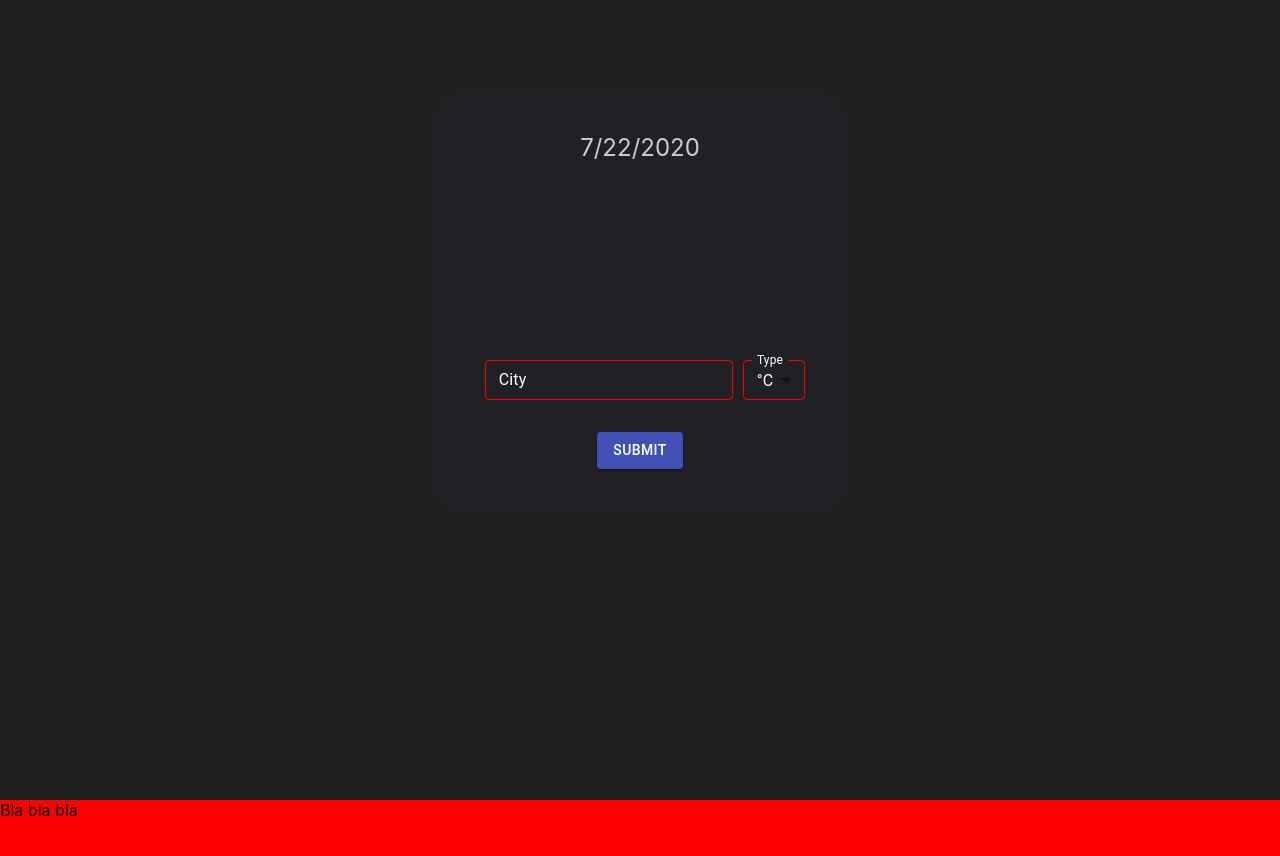
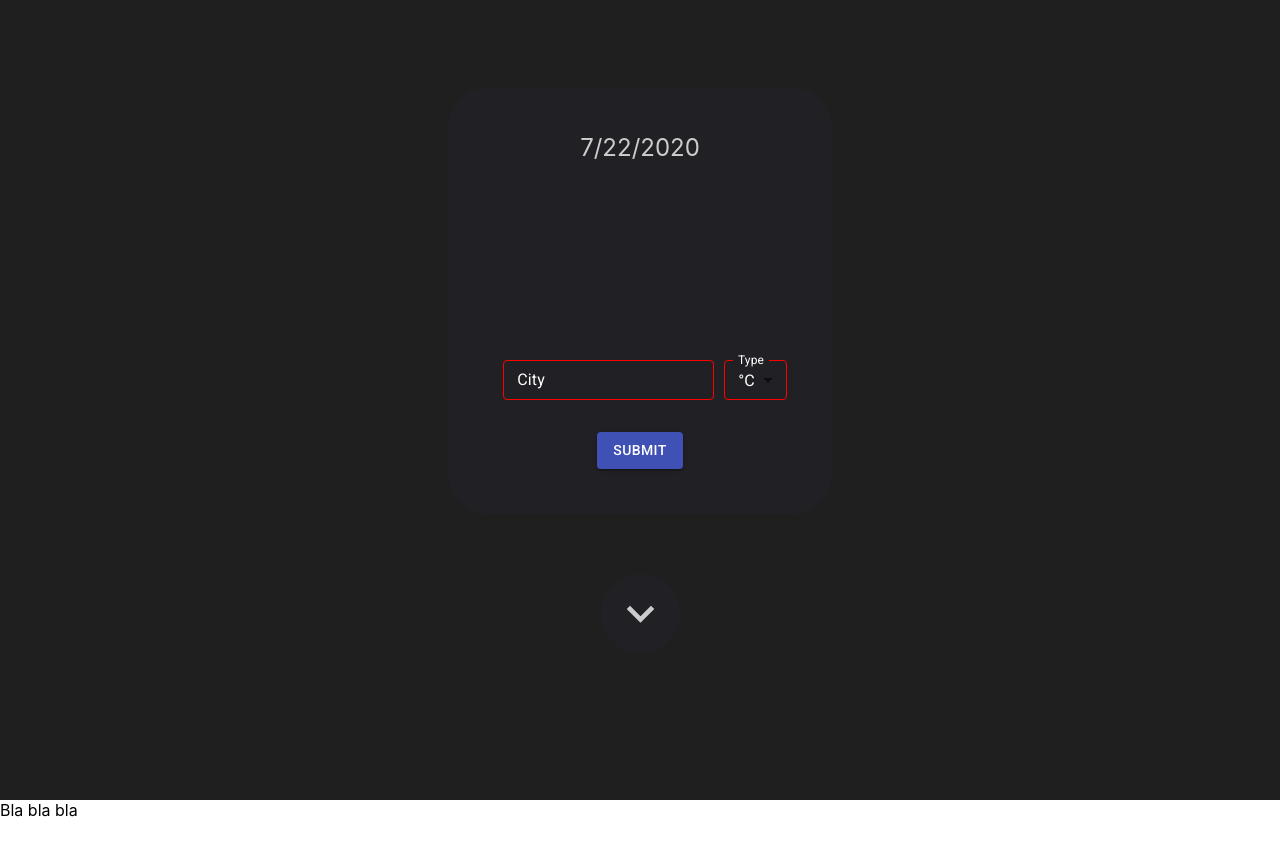
Before and after one commit to JamesCrr/Weather-WebApp, a React (Create React App) app in the folder client/: page / in a window 1280 px wide. Shown: the top 856 px of the page. Built offline with nearby package versions, Linux system fonts and the light colour scheme; no server answers.

Commit message:
Preparing for Weather Details page

```diff
--- a/client/package.json
+++ b/client/package.json
@@ -5,6 +5,7 @@
   "proxy": "http://localhost:4000",
   "dependencies": {
     "@material-ui/core": "^4.11.0",
+    "@material-ui/icons": "^4.9.1",
     "@testing-library/jest-dom": "^4.2.4",
     "@testing-library/react": "^9.5.0",
     "@testing-library/user-event": "^7.2.1",
--- a/client/public/index.html
+++ b/client/public/index.html
@@ -24,7 +24,11 @@
       work correctly both with client-side routing and a non-root public URL.
       Learn how to configure a non-root public URL by running `npm run build`.
     -->
-    <title>React App</title>
+    <!-- Fonts to support Material Design -->
+    <link rel="stylesheet" href="https://fonts.googleapis.com/css?family=Roboto:300,400,500,700&display=swap" />
+    <!-- Icons to support Material Design -->
+    <!-- <link rel="stylesheet" href="https://fonts.googleapis.com/icon?family=Material+Icons" /> -->
+    <title>Weather Forecast</title>
   </head>
   <body>
     <noscript>You need to enable JavaScript to run this app.</noscript>
--- a/client/src/CSS/CurrentWeather.css
+++ b/client/src/CSS/CurrentWeather.css
@@ -53,6 +53,18 @@ h3, i {
     font-size: 2.5rem;
 }
 
+.expandMore-container {
+    margin-top: 60px;
+    border-radius: 50%;
+    background-color: rgba(34, 34, 39, 0.801);
+    display: inline-block;
+}
+.expandMore-button {
+    color: rgb(204, 204, 204);
+}
+.expandMore-icon {
+    font-size: 55px;
+}
 
 
 /* Extra small devices (phones, 600px and down) */
--- /dev/null
+++ b/client/src/CSS/WeatherDetails.css
@@ -0,0 +1,3 @@
+html {
+    scroll-behavior: smooth;
+}
--- a/client/src/Components/CurrentWeather.js
+++ b/client/src/Components/CurrentWeather.js
@@ -1,5 +1,8 @@
 import React from "react"
 import axios from 'axios';
+import { StylesProvider, styled } from "@material-ui/core/styles";
+import IconButton from '@material-ui/core/IconButton';
+import ExpandMoreIcon from "@material-ui/icons/ExpandMore"
 import InputDetails from "./InputDetails"
 import "../Weather-icons/css/weather-icons.min.css"
 import "../CSS/CurrentWeather.css"
@@ -9,6 +12,12 @@ class CurrentWeather extends React.Component {
         super(props)
 
         this.backgroundColorRef = React.createRef();
+        this.MyIconButton = styled(IconButton)({
+            '&:hover': {
+                backgroundColor: "rgba(0, 0, 0, 0.801);",
+            }
+        });
+
         this.timerInterval = null
         let newDate = new Date()
         this.state = {
@@ -130,6 +139,16 @@ class CurrentWeather extends React.Component {
                         tempRepresentation={this.props.tempRepresentation}
                         setTempRepresentationFunc={this.props.setTempRepresentationFunc}/>
                 </div>
+
+                <div>
+                    <StylesProvider injectFirst>
+                        <div className="expandMore-container">
+                            <this.MyIconButton className="expandMore-button" onClick={this.props.expandMoreButtonPressed}>
+                                <ExpandMoreIcon className="expandMore-icon"/>
+                            </this.MyIconButton>
+                        </div>
+                    </StylesProvider>
+                </div>
             </div>
             </div>
         )
--- a/client/src/Components/InputDetails.js
+++ b/client/src/Components/InputDetails.js
@@ -1,6 +1,5 @@
 import React from "react"
-import { StylesProvider } from "@material-ui/core/styles";
-import { styled } from '@material-ui/core/styles';
+import { StylesProvider, styled } from "@material-ui/core/styles";
 import TextField from '@material-ui/core/TextField';
 import Button from '@material-ui/core/Button';
 import InputLabel from '@material-ui/core/InputLabel';
--- a/client/src/Components/WeatherApp.js
+++ b/client/src/Components/WeatherApp.js
@@ -1,6 +1,7 @@
 import React from "react"
 import axios from 'axios';
 import CurrentWeather from "./CurrentWeather"
+import WeatherDetails from "./WeatherDetails"
 
 class WeatherApp extends React.Component {
     constructor() {
@@ -8,44 +9,53 @@ class WeatherApp extends React.Component {
 
         this.state = {
             weatherData : null,
+            weather5DayData: null,
             tempRepresentation: "c",
             errorMessage: ""
         }
         this.fetchCurrentWeather = this.fetchCurrentWeather.bind(this);
+        this.detailsRef = React.createRef()
     }
 
     setTempRepresentation = (event) => {
-        // event.preventDefault()
+        event.preventDefault()
         this.setState({
             tempRepresentation: event.target.value
         })
     }
 
+    expandMoreButtonPressed = (event) => {
+        event.preventDefault()
+        // Scroll downwards
+        window.scrollTo(0, this.detailsRef.current.offsetTop)
+    }
+
     async fetchCurrentWeather(event, strCity) {
         if (event !== null)
             event.preventDefault()
+
+        // Construct POST JSON
         const city = strCity
         // const country = strCountry
-        // Construct POST JSON
         const postData = {
             cityName: city
         }
         axios.post('api/weather', postData)
           .then((res) => {
-              console.log(res.data);
+            // console.log(res.data);
             if (!res.data.main) {
-                this.weatherDataReceived(null)
+                this.currentWeatherDataReceived(null)
                 return null
             }
             const newData = res.data
-            this.weatherDataReceived(newData)
+            this.currentWeatherDataReceived(newData)
             return newData;
           })
           .catch(err => {
             console.log(err)
           });
     }
-    weatherDataReceived = (apiData) => {
+    currentWeatherDataReceived = (apiData) => {
         if (apiData === null) {
             this.setState({
                 // weatherData : null,
@@ -60,6 +70,37 @@ class WeatherApp extends React.Component {
         console.log(apiData)
     }
 
+    async fetch5DayWeather(strCity) {
+        // Construct POST JSON
+        const city = strCity
+        // const country = strCountry
+        const postData = {
+            cityName: city
+        }
+        axios.post('api/weather5day', postData)
+          .then((res) => {
+            // console.log(res.data);
+            if (!res.data.main) {
+                this.fiveDayWeatherDataReceived(null)
+                return null
+            }
+            const newData = res.data
+            this.fiveDayWeatherDataReceived(newData)
+            return newData;
+          })
+          .catch(err => {
+            console.log(err)
+          });
+    }
+    fiveDayWeatherDataReceived = (apiFiveDayData) => {
+        if (apiFiveDayData === null)
+            return
+        this.setState({
+            weather5DayData: apiFiveDayData,
+        })
+        console.log("Five: " + apiFiveDayData)
+    }
+
     render() {
         return (
             <div>
@@ -68,8 +109,13 @@ class WeatherApp extends React.Component {
                     errorMsg={this.state.errorMessage}
                     tempRepresentation={this.state.tempRepresentation}
                     setTempRepresentationFunc={this.setTempRepresentation}
+                    expandMoreButtonPressed={this.expandMoreButtonPressed}
                 />
-                <p style={{height:"100vh", backgroundColor:"red"}}>Bla bla bla</p>
+                <div ref={this.detailsRef} ></div>
+                <WeatherDetails weatherData={this.state.weatherData}
+                    fiveDayWeatherData={this.state.weather5DayData}
+                    tempRepresentation={this.state.tempRepresentation}
+                />
             </div>
         )
     }
--- /dev/null
+++ b/client/src/Components/WeatherDetails.js
@@ -0,0 +1,16 @@
+import React from "react"
+import "../CSS/WeatherDetails.css"
+
+class WeatherDetails extends React.Component {
+    constructor(props) {
+        super(props)
+
+    }
+
+    render() {
+        return (
+            <p style={{height:"100vh", backgroundColor:"white"}}>Bla bla bla</p>
+        )
+    }
+}
+export default WeatherDetails
```
Also changed, not shown: 2 other files (tests, documents, lock files or other folders).
